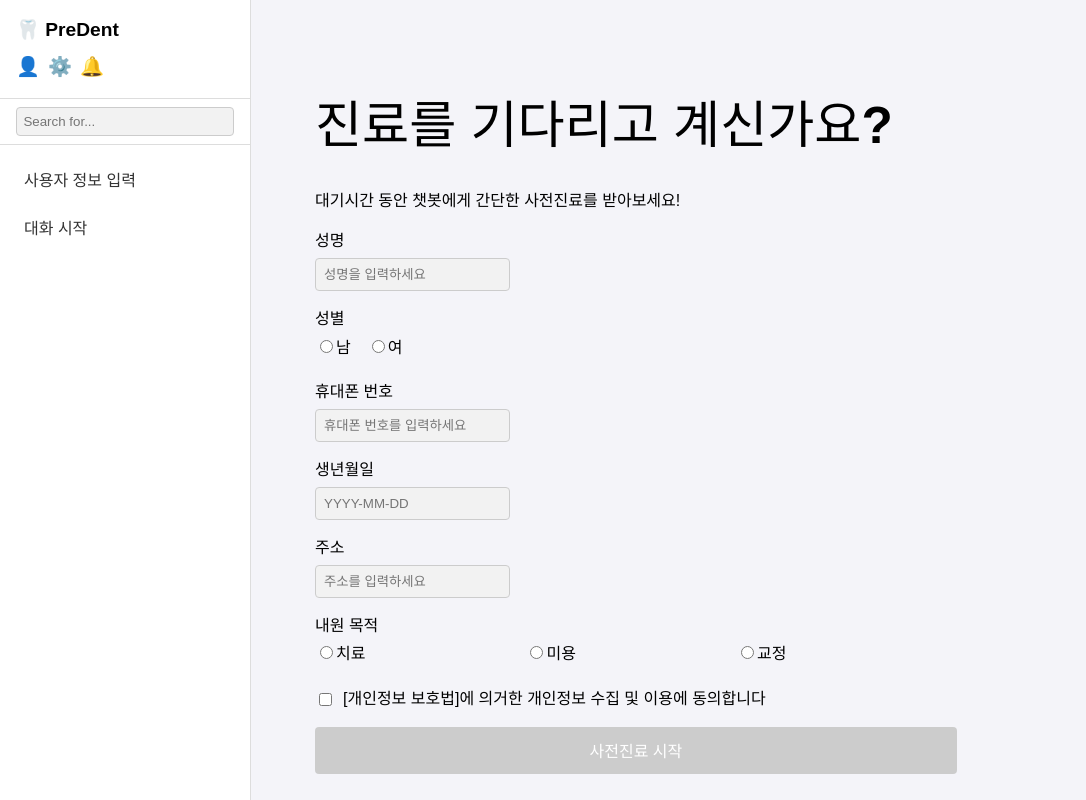
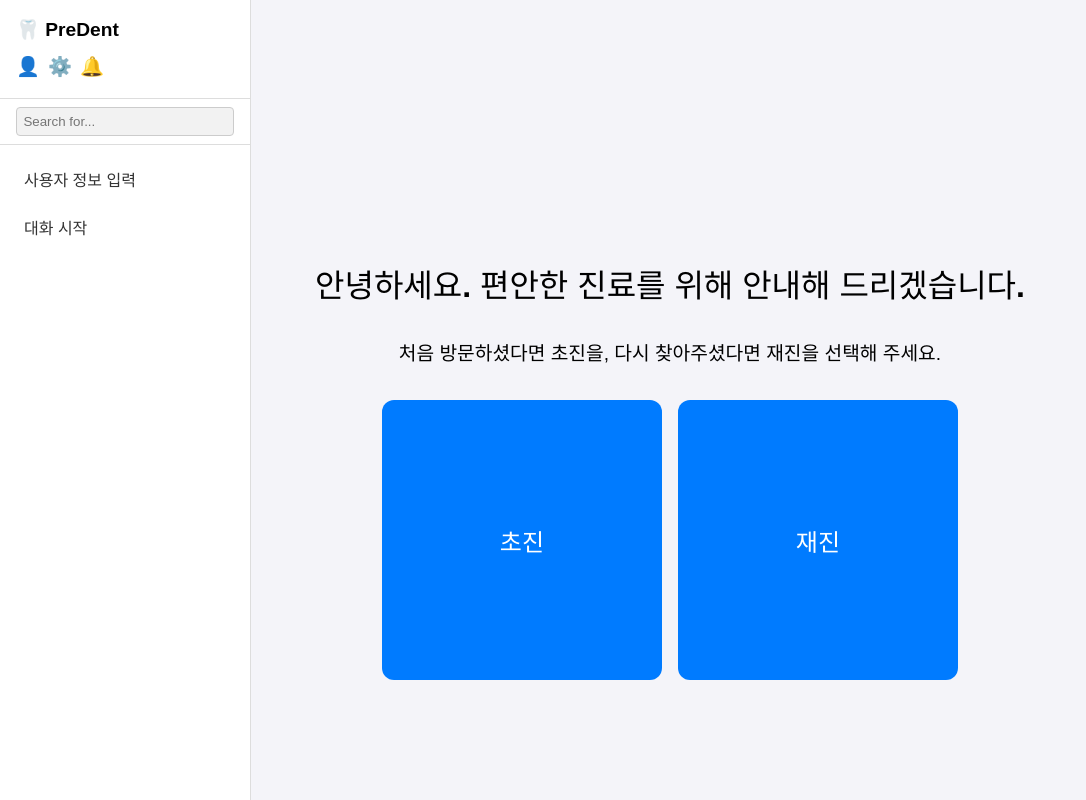
Before and after one commit to SeSac-3-team/PreDent, a React (Vite) app in the folder Frontend/: page / in a window 1280 px wide. Shown: the whole page, without its empty margins (0-1086 px from the left). Built offline with nearby package versions, Linux system fonts and the light colour scheme.

Commit message:
feat:Creat VisitCheckPage with initial UI

```diff
--- a/Frontend/src/App.jsx
+++ b/Frontend/src/App.jsx
@@ -1,9 +1,10 @@
 // src/App.jsx (Routing Page)
-
 import { BrowserRouter, Routes, Route } from "react-router-dom";
 import Sidebar from "./components/Sidebar"; // Sidebar 컴포넌트
 import InfoFormPage from "./pages/InfoFormPage"; // 개인정보 입력 페이지
 import ChatPage from "./pages/ChatPage"; // 채팅 페이지
+import VisitCheckPage from "./pages/VisitCheckPage"; // 방문이력 확인 페이지
+
 import "./App.css";
 
 function App() {
@@ -16,8 +17,11 @@ function App() {
         {/* 오른쪽 메인 컨텐츠 */}
         <div className="main-content">
           <Routes>
-            {/* "/" 경로 -> InfoFormPage (사용자 정보 입력 페이지) */}
-            <Route path="/" element={<InfoFormPage />} />
+            {/* "/" 경로 -> VisitCheckPage (병원 방문이력 확인 페이지) */}
+            <Route path="/" element={<VisitCheckPage />} />
+
+            {/* "/" 경로 -> InfoFormPage (사용자 정보입력 페이지) */}
+            <Route path="/info" element={<InfoFormPage />} />
 
             {/* "/chat" 경로 -> ChatPage (채팅 페이지) */}
             <Route path="/chat" element={<ChatPage />} />
--- /dev/null
+++ b/Frontend/src/pages/VisitCheckPage.css
@@ -0,0 +1,54 @@
+/* 부모 컨테이너 스타일 */
+.visit-check-container {
+  display: flex;
+  flex-direction: column;
+  align-items: center;
+  justify-content: center;
+
+  /* 화면 크기에 따라 높이 조정 */
+  min-height: 100vh;
+  padding: 2rem;
+}
+
+/* 제목 스타일 */
+.visit-check-container h1 {
+  font-size: 2rem;
+  margin-bottom: 1rem;
+}
+
+/* 안내문 스타일 */
+.visit-check-container p {
+  font-size: 1.2rem;
+  margin-bottom: 2rem;
+}
+
+/* 버튼 그룹 컨테이너 */
+.visit-check-button-group {
+  display: flex;
+  gap: 1rem; /* 버튼 간격 */
+  flex-wrap: wrap; /* 화면이 좁아지면 자동 줄바꿈 */
+  justify-content: center;
+}
+
+/* 버튼 공통 스타일 */
+.visit-check-button {
+  width: 280px;
+  height: 280px;
+  border-radius: 12px;
+  font-size: 1.5rem;
+  font-weight: bold;
+  cursor: pointer;
+
+  /* 키오스크에서도 누르기 편하도록 여백과 테두리 지정 */
+  padding: 1rem;
+  border: none;
+
+  /* 시각적 효과 */
+  background-color: #007bff;
+  color: #fff;
+  transition: background-color 0.3s ease;
+}
+
+.visit-check-button:hover {
+  background-color: #0056b3; /* 마우스 오버 시 색상변경 */
+}
--- /dev/null
+++ b/Frontend/src/pages/VisitCheckPage.jsx
@@ -0,0 +1,34 @@
+import React from "react";
+import "./VisitCheckPage.css";
+
+const VisitCheckPage = ({ onSelect }) => {
+  // onSelect 함수를 통해 클릭된 타입('new' or 'existing')을 부모에게 전달
+  // 추후 다른 페이지로 이동할 경우 react-router-dom의 useNavigate 등을 사용할 수 있음
+  const handleNewPatient = () => {
+    if (onSelect) onSelect("new");
+    // 예) navigate('/new-patient-form');
+  };
+
+  const handleExistingPatient = () => {
+    if (onSelect) onSelect("existing");
+    // 예) navigate('/returning-patient-form');
+  };
+
+  return (
+    <div className="visit-check-container">
+      <h1>안녕하세요. 편안한 진료를 위해 안내해 드리겠습니다.</h1>
+      <p>처음 방문하셨다면 초진을, 다시 찾아주셨다면 재진을 선택해 주세요.</p>
+
+      <div className="visit-check-button-group">
+        <button className="visit-check-button" onClick={handleNewPatient}>
+          초진
+        </button>
+        <button className="visit-check-button" onClick={handleExistingPatient}>
+          재진
+        </button>
+      </div>
+    </div>
+  );
+};
+
+export default VisitCheckPage;
```
